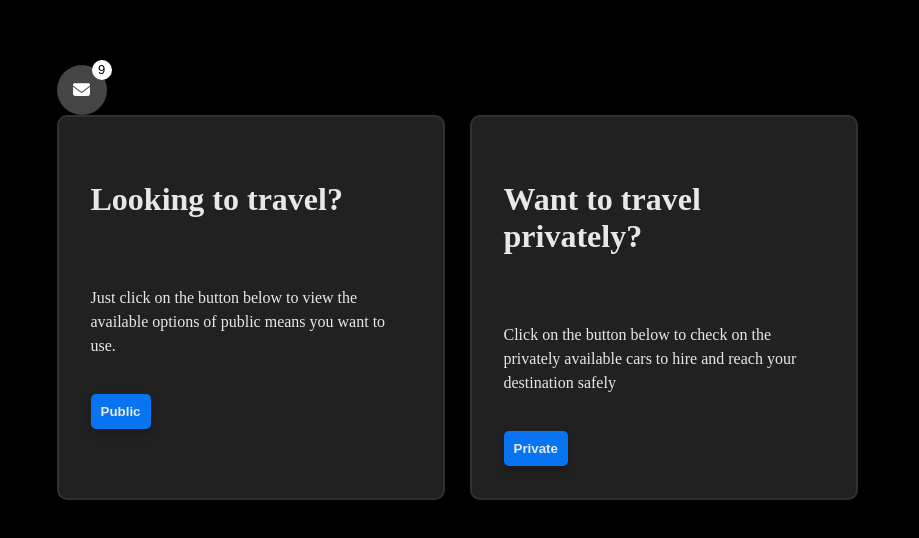
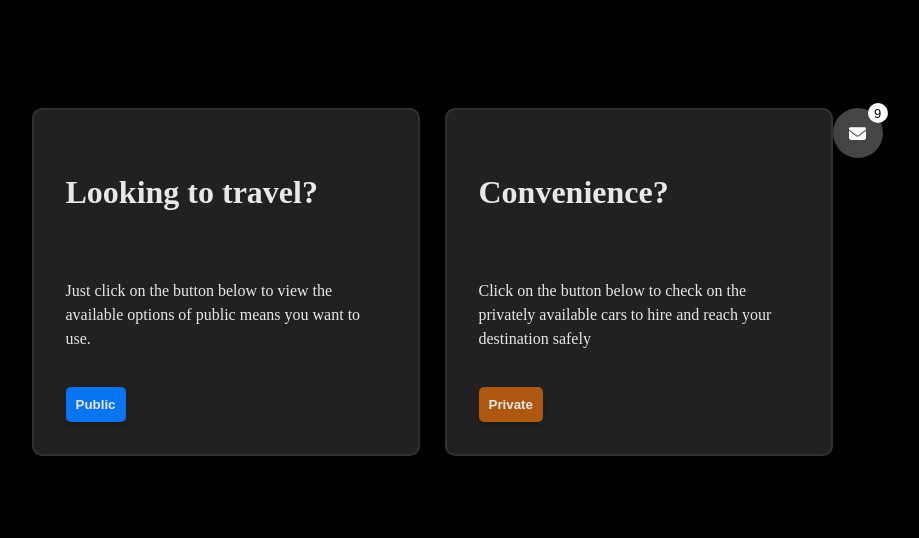
Before and after one commit to Charles4500/travel-frontend, a React (Vite) app: page / in a window 1280 px wide. Shown: the part 118-656 px from the top of the page, without its empty margins (183-1102 px from the left). Built offline with nearby package versions, Linux system fonts and the light colour scheme.

Commit message:
Update the latest styling changes

```diff
--- a/src/components/nav/Nav.jsx
+++ b/src/components/nav/Nav.jsx
@@ -2,7 +2,7 @@ import './nav.css';
 
 function Nav() {
   return (
-    <div className='messages'>
+    <div id='messages'>
       <button className="inbox-btnn">
         <svg
           viewBox="0 0 512 512"
--- a/src/components/nav/nav.css
+++ b/src/components/nav/nav.css
@@ -1,3 +1,8 @@
+#messages {
+  display: flex;
+  float: right;
+  max-height: none;
+}
 
 .inbox-btnn {
   width: 50px;
--- a/src/components/pages/home.css
+++ b/src/components/pages/home.css
@@ -1,6 +1,6 @@
 body {
+  display: flex;
   margin: 0;
-  display: flex;
   place-items: center;
   min-width: 320px;
   min-height: 100vh;
--- a/src/components/private/Private.jsx
+++ b/src/components/private/Private.jsx
@@ -1,10 +1,10 @@
-import './private.css'
+import './private.css';
 
 function Private() {
   return (
     <div className="cardd">
       <div className="contentt">
-        <p className="heading">Want to travel privately?</p>
+        <p className="heading">Convenience?</p>
         <p className="paran">
           Click on the button below to check on the privately available cars to
           hire and reach your destination safely
--- a/src/components/private/private.css
+++ b/src/components/private/private.css
@@ -37,7 +37,7 @@
   font-weight: 600;
   border: none;
   cursor: pointer;
-  background: #0974f1;
+  background: #ad5710;
   border-radius: 5px;
   box-shadow: 0 5px 10px rgba(0, 0, 0, 0.2);
 }
```
